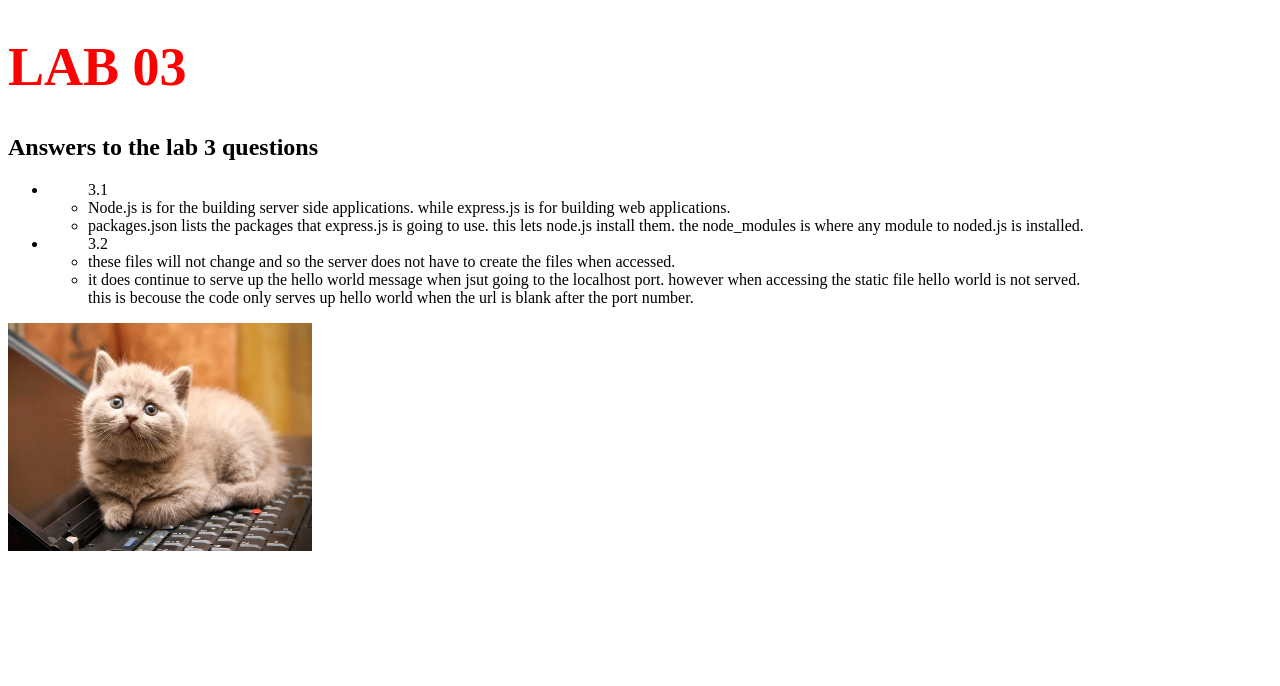
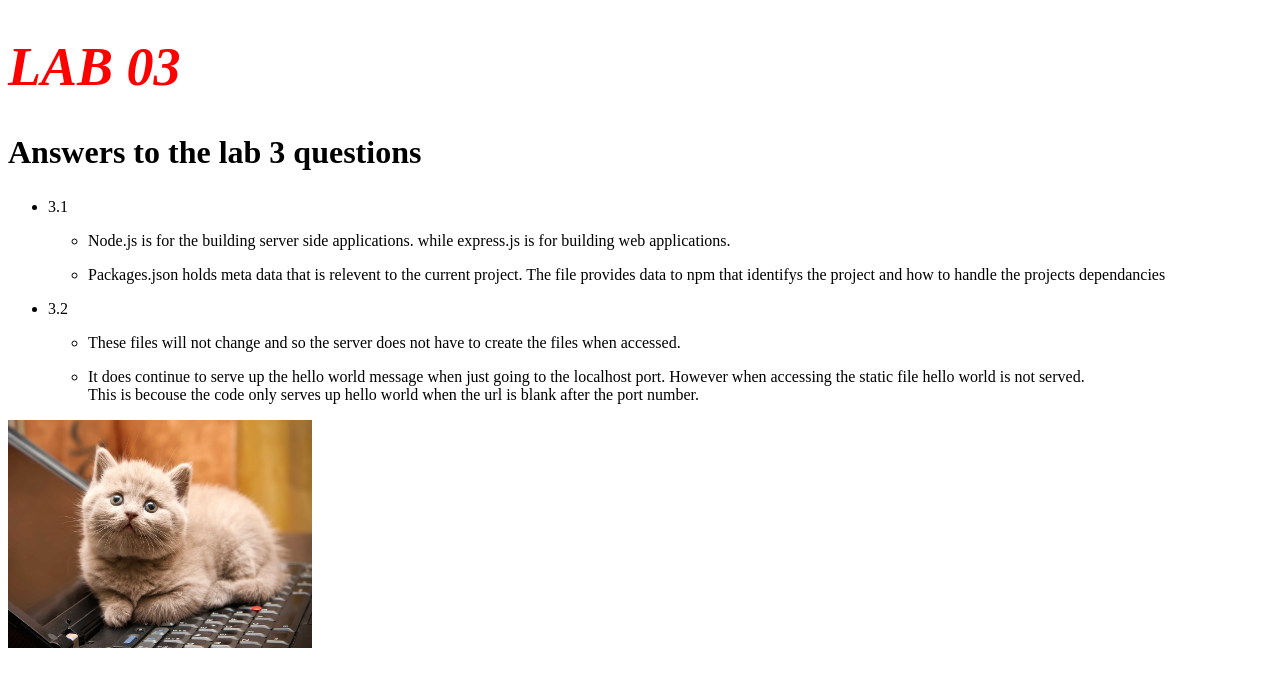
Before and after one commit to rlc32/CS336, a plain HTML site: page lab03/public/answers.html in a window 1280 px wide. Drawn offline with Linux system fonts and the light colour scheme.

Commit message:
finished lab 03

```diff
--- a/lab03/public/answers.html
+++ b/lab03/public/answers.html
@@ -7,15 +7,17 @@
 		<h1>LAB 03</h1>
 			<h2>Answers to the lab 3 questions</h2>
 				<ul>
-					<li><ul>3.1
-			 			<li> 	Node.js is for the building server side applications. while express.js is for building web applications.</li>
-			 			<li> 	packages.json lists the packages that express.js is going to use. this lets node.js install them.  the node_modules is where any module to noded.js is installed.</li>
-			 		</ul></li>
-			 		<li><ul>3.2
-			  			<li> 	these files will not change and so the server does not have to create the files when accessed. <br>
-			 	 		<li> 	it does continue to serve up the hello world message when jsut going to the localhost port. however when accessing the static file hello world is not served.<br>
-			 	 		this is becouse the code only serves up hello world when the url is blank after the port number.</li>
-			 	 	</ul></li>
+					<li>3.1</li>
+					<ul>
+			 			<li> <p>Node.js is for the building server side applications. while express.js is for building web applications.</p></li>
+			 			<li> <p>Packages.json holds meta data that is relevent to the current project. The file provides data to npm that identifys the project and how to handle the projects dependancies</p></li>
+			 		</ul>
+			 		<li>3.2</li>
+			 		<ul>
+			  			<li> <p>These files will not change and so the server does not have to create the files when accessed.</p></li>
+			 	 		<li> <p>It does continue to serve up the hello world message when just going to the localhost port. However when accessing the static file hello world is not served.<br>
+			 	 		This is becouse the code only serves up hello world when the url is blank after the port number.</p></li>
+			 	 	</ul>
 				</ul>
 		<img src="cat_for_cs.jpg" alt="Cat Pic" style="width:304px;height:228px;">
 		<script src="scriptforhtml.js"></script>
--- a/lab03/public/stylesheet.css
+++ b/lab03/public/stylesheet.css
@@ -1,3 +1,8 @@
 h1 {
- color: red; font-size: 54px;
+ color: red;
+ font-size: 54px;
+ font-style: italic;
 }
+h2{
+	font-size: 32px;
+}
```
